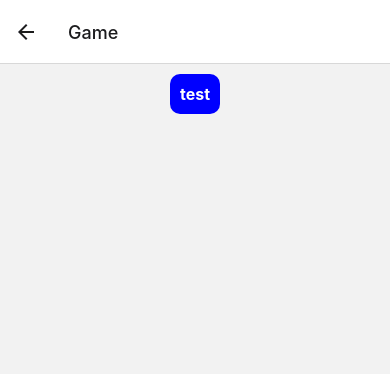
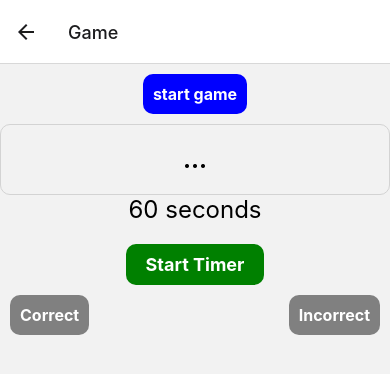
Before and after one commit to YanisOuah/Charade, a React Native app: screen /Game in a window 390 px wide. Shown: the top 374 px of the page. Built offline with nearby package versions, Linux system fonts and the light colour scheme.

Commit message:
add basic game screen

```diff
--- /dev/null
+++ b/src/components/BigText.tsx
@@ -0,0 +1,31 @@
+import React from 'react';
+import {StyleSheet, Text, View} from 'react-native';
+
+interface BigTextProps {
+  children: any;
+}
+
+const BigText: React.FC<BigTextProps> = ({children}) => {
+  return (
+    <View style={styles.container}>
+      <Text style={styles.text}>{children}</Text>
+    </View>
+  );
+};
+
+const styles = StyleSheet.create({
+  container: {
+    justifyContent: 'center',
+    alignItems: 'center',
+    borderColor: 'lightgrey',
+    borderWidth: 1,
+    borderRadius: 10,
+    padding: 20,
+  },
+  text: {
+    fontSize: 24,
+    fontWeight: 'bold',
+    textTransform: 'uppercase',
+  },
+});
+export default BigText;
--- /dev/null
+++ b/src/components/GameButtons.tsx
@@ -0,0 +1,55 @@
+import React from 'react';
+import {StyleSheet, View} from 'react-native';
+import StyledButton from './StyledButton';
+
+interface GameButtonsProps {
+  disabled: boolean;
+  onCorrect: () => void;
+  onIncorrect: () => void;
+}
+
+const GameButtons: React.FC<GameButtonsProps> = ({
+  disabled,
+  onCorrect,
+  onIncorrect,
+}) => {
+  return (
+    <View style={styles.bottom}>
+      <StyledButton
+        onPress={onCorrect}
+        text="Correct"
+        color="green"
+        disabled={disabled}
+      />
+      <StyledButton
+        onPress={onIncorrect}
+        text="Incorrect"
+        color="red"
+        disabled={disabled}
+      />
+    </View>
+  );
+};
+
+const styles = StyleSheet.create({
+  buttonText: {
+    color: 'white',
+    fontSize: 18,
+    fontWeight: 'bold',
+  },
+  bottom: {
+    flexDirection: 'row',
+    justifyContent: 'space-between',
+    alignItems: 'center',
+    width: '100%',
+  },
+  button: {
+    flex: 1,
+    justifyContent: 'center',
+    alignItems: 'center',
+    backgroundColor: 'green',
+    marginHorizontal: 10,
+    borderRadius: 10,
+  },
+});
+export default GameButtons;
--- a/src/components/StyledButton.tsx
+++ b/src/components/StyledButton.tsx
@@ -3,19 +3,45 @@ import {StyleSheet, TouchableOpacity, Text, View} from 'react-native';
 
 interface StyledButtonProps {
   text?: string;
+  disabled?: boolean;
+  color?: 'red' | 'green' | 'blue';
   children?: React.ReactNode;
   onPress: () => void;
 }
 
+const StyledButton: React.FC<StyledButtonProps> = ({
+  text,
+  disabled = false,
+  color = 'blue',
+  children,
+  onPress,
+}) => {
+  const buttonStyle = React.useMemo(
+    () => ({...styles.button, backgroundColor: disabled ? 'grey' : color}),
+    [disabled, color],
+  );
+  return (
+    <View style={styles.buttonOuterLayout}>
+      <TouchableOpacity
+        style={buttonStyle}
+        onPress={onPress}
+        disabled={disabled}>
+        {!!text && <Text style={styles.text}>{text}</Text>}
+        {children}
+      </TouchableOpacity>
+    </View>
+  );
+};
+
 const styles = StyleSheet.create({
   button: {
-    backgroundColor: 'blue', // Customize the button background color
+    backgroundColor: 'red',
     padding: 10,
     borderRadius: 10,
     margin: 10,
   },
   text: {
-    color: 'white', // Customize the text color
+    color: 'white',
     fontSize: 16,
     fontWeight: 'bold',
   },
@@ -28,27 +54,4 @@ const styles = StyleSheet.create({
     marginBottom: 10,
   },
 });
-const StyledButton: React.FC<StyledButtonProps> = ({
-  text,
-  children,
-  onPress,
-}) => {
-  return (
-    // <TouchableOpacity style={[styles.button, buttonStyle]} onPress={onPress}>
-    //   <Text style={[styles.text, textStyle]}>{text}</Text>
-    // </TouchableOpacity>
-    <View style={styles.buttonOuterLayout}>
-      {/* <View style={styles.buttonLayout}>
-        <TouchableOpacity style={styles.button} onPress={onPress}>
-          <Text style={styles.text}>{text}</Text>
-        </TouchableOpacity>
-      </View> */}
-      <TouchableOpacity style={styles.button} onPress={onPress}>
-        {!!text && <Text style={styles.text}>{text}</Text>}
-        {children}
-      </TouchableOpacity>
-    </View>
-  );
-};
-
 export default StyledButton;
--- /dev/null
+++ b/src/components/Timer.tsx
@@ -0,0 +1,77 @@
+import React, {useState, useEffect} from 'react';
+import {View, Text, TouchableOpacity, StyleSheet} from 'react-native';
+
+const useTimer = (initialSeconds = 60) => {
+  const [seconds, setSeconds] = useState(initialSeconds);
+  const [isActive, setIsActive] = useState(false);
+
+  const startTimer = () => {
+    setIsActive(true);
+  };
+
+  const resetTimer = () => {
+    setIsActive(false);
+    setSeconds(initialSeconds);
+  };
+
+  useEffect(() => {
+    let interval: any;
+
+    if (isActive && seconds > 0) {
+      interval = setInterval(() => {
+        setSeconds(prevSeconds => prevSeconds - 1);
+      }, 1000);
+    } else if (seconds === 0) {
+      setIsActive(false);
+    }
+
+    return () => clearInterval(interval);
+  }, [isActive, seconds]);
+
+  return {
+    timerComponent: (
+      <View style={styles.container}>
+        <Text style={styles.timerText}>{seconds} seconds</Text>
+        {!isActive ? (
+          <TouchableOpacity style={styles.startButton} onPress={startTimer}>
+            <Text style={styles.buttonText}>Start Timer</Text>
+          </TouchableOpacity>
+        ) : (
+          <TouchableOpacity style={styles.resetButton} onPress={resetTimer}>
+            <Text style={styles.buttonText}>Reset Timer</Text>
+          </TouchableOpacity>
+        )}
+      </View>
+    ),
+    startTimer,
+  };
+};
+
+const styles = StyleSheet.create({
+  container: {
+    alignItems: 'center',
+  },
+  timerText: {
+    fontSize: 24,
+    marginBottom: 20,
+  },
+  startButton: {
+    backgroundColor: 'green',
+    paddingVertical: 10,
+    paddingHorizontal: 20,
+    borderRadius: 10,
+  },
+  resetButton: {
+    backgroundColor: 'red',
+    paddingVertical: 10,
+    paddingHorizontal: 20,
+    borderRadius: 10,
+  },
+  buttonText: {
+    color: 'white',
+    fontSize: 18,
+    fontWeight: 'bold',
+  },
+});
+
+export default useTimer;
--- a/src/containers/GameContainer.tsx
+++ b/src/containers/GameContainer.tsx
@@ -1,7 +1,50 @@
 import React from 'react';
 import StyledButton from '../components/StyledButton';
+import BigText from '../components/BigText';
+import GameButtons from '../components/GameButtons';
+import useTimer from '../components/Timer';
+import {Text} from 'react-native';
 
 const GameContainer = () => {
-  return <StyledButton onPress={console.log} text="test" />;
+  const [gameRunning, setGameRunning] = React.useState(false);
+  const {timerComponent, startTimer} = useTimer(60);
+
+  const startGame = () => {
+    startTimer();
+    setGameRunning(true);
+  };
+  const [currentWord, setCurrentWord] = React.useState<string>('null');
+  const [correctWords, setCorrectWords] = React.useState<string[]>([]);
+  const [incorrectWords, setIncorrectWords] = React.useState<string[]>([]);
+
+  const nextWord = () => {
+    console.log(123);
+    setCurrentWord('test');
+  };
+  const handleCorrect = React.useCallback(() => {
+    nextWord();
+    setCorrectWords(x => [...x, currentWord]);
+  }, [currentWord]);
+
+  const handleIncorrect = React.useCallback(() => {
+    nextWord();
+    setIncorrectWords(x => [...x, currentWord]);
+  }, [currentWord]);
+
+  return (
+    <>
+      <StyledButton onPress={startGame} text="start game" />
+      <BigText>{gameRunning ? 'test' : '...'}</BigText>
+      {timerComponent}
+      <Text>{correctWords}</Text>
+      <Text>{incorrectWords}</Text>
+      <GameButtons
+        disabled={!gameRunning}
+        onCorrect={handleCorrect}
+        onIncorrect={handleIncorrect}
+      />
+    </>
+  );
 };
+
 export default GameContainer;
--- a/src/containers/HomeContainer.tsx
+++ b/src/containers/HomeContainer.tsx
@@ -7,7 +7,13 @@ interface HomeContainerProps {
 
 const HomeContainer: React.FC<HomeContainerProps> = ({navigation}) => {
   return (
-    <StyledButton onPress={() => navigation.navigate('Game')} text="test" />
+    <>
+      <StyledButton
+        onPress={() => navigation.navigate('Game')}
+        color="green"
+        text="Play"
+      />
+    </>
   );
 };
 export default HomeContainer;
```
